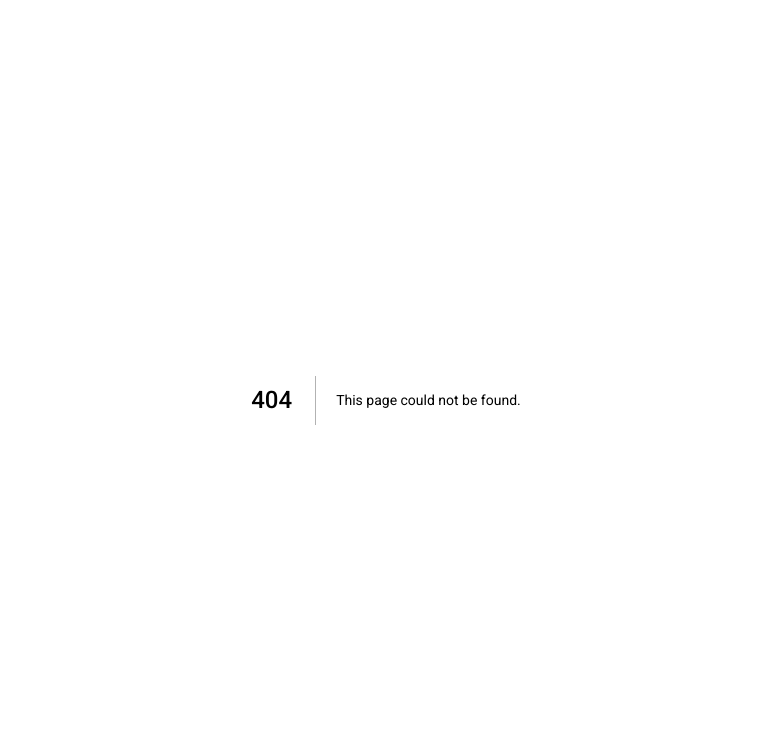
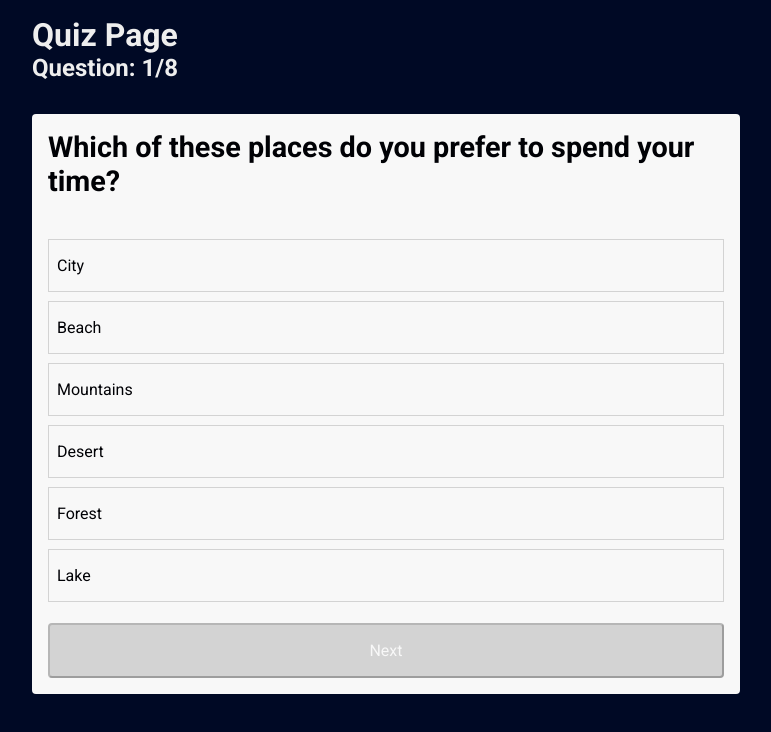
Before and after one commit to qwheadstarter/pop-plan, a Next.js app: page /quiz in a window 1280 px wide. Before the commit this address had no page. Shown: the top 732 px of the page, without its empty margins (254-1025 px from the left). Built offline with nearby package versions, Linux system fonts and the light colour scheme.

Commit message:
created a data sheet for multiple choice questions for the quiz

```diff
--- a/app/globals.css
+++ b/app/globals.css
@@ -6,3 +6,74 @@
   margin: 0;
   font-family: "Roboto", sans-serif;
 }
+
+html, body {
+  overflow-x: hidden;
+  background-color: #000925;
+}
+
+main {
+  padding: 1rem;
+}
+
+h1, h2 {
+  color: #eee;
+}
+
+h3 {
+  padding-bottom: 2rem;
+  color: #000105;
+  font-size: 1.8rem;
+}
+
+button {
+  padding: 16px 8px;
+  width: 100%;
+  margin-top: 12px;
+  font-size: 1rem;
+  border-radius: 4px;
+  cursor: pointer;
+  background-color: #808080;
+  color: #f8f8f8;
+}
+
+.btn-disabled {
+  background-color: lightgray;
+}
+
+li {
+  list-style-type: none;
+  cursor: pointer;
+  margin: 9px 0;
+  padding: 16px 8px;
+  color: #000105;
+  border: 1px solid lightgray;
+}
+
+.li-hover:hover {
+  background-color: #d8d8d8;
+  columns: #fff;
+}
+
+.li-selected {
+  color: #fff;
+  background-color: #000925;
+}
+
+.container {
+  max-width: 740px;
+  width: 100%;
+  margin: auto;
+  padding: 1rem;
+}
+
+.quiz-container {
+  background-color: #f8f8f8;
+  padding: 1rem;
+  margin-top: 2rem;
+  border-radius: 4px;
+}
+
+.container p {
+  padding: 8px 0;
+}
--- a/app/page.js
+++ b/app/page.js
@@ -166,7 +166,7 @@ export default function Home() {
             }}
             href="/generate"
           >
-            Get Started
+            Make a profile
           </Button>
         </Box>
       </section>
--- /dev/null
+++ b/app/quiz/page.jsx
@@ -0,0 +1,80 @@
+/* eslint-disable react-hooks/rules-of-hooks */
+'use client';
+import React, { useState } from 'react';
+import { quiz } from '/data.js';
+
+const page = () => {
+    const [activeQuestion, setActiveQuestion] = useState(0);
+    const [selectedAnswerIndex, setSelectedAnswerIndex] = useState(null);
+    const [showResult, setShowResult] = useState(false);
+    const [answersGiven, setAnswersGiven] = useState([]);
+
+    const { questions } = quiz;
+    const { question, answers } = questions[activeQuestion];
+
+    // Record the selected answer
+    const onAnswerSelected = (answer, idx) => {
+        setSelectedAnswerIndex(idx);
+        setAnswersGiven((prev) => [...prev, answer]);
+    };
+
+    // Increment to next question
+    const nextQuestion = () => {
+        setSelectedAnswerIndex(null);
+        if (activeQuestion !== questions.length - 1) {
+        setActiveQuestion((prev) => prev + 1);
+        } else {
+        setActiveQuestion(0);
+        setShowResult(true);
+        }
+    };
+
+    return (
+        <div className='container'>
+        <h1>Quiz Page</h1>
+        <div>
+            <h2>
+            Question: {activeQuestion + 1}
+            <span>/{questions.length}</span>
+            </h2>
+        </div>
+        <div>
+            {!showResult ? (
+            <div className='quiz-container'>
+                <h3>{questions[activeQuestion].question}</h3>
+                {answers.map((answer, idx) => (
+                <li
+                    key={idx}
+                    onClick={() => onAnswerSelected(answer, idx)}
+                    className={
+                    selectedAnswerIndex === idx ? 'li-selected' : 'li-hover'
+                    }
+                >
+                    <span>{answer}</span>
+                </li>
+                ))}
+                <button
+                onClick={nextQuestion}
+                className={selectedAnswerIndex !== null ? 'btn' : 'btn-disabled'}
+                disabled={selectedAnswerIndex === null}
+                >
+                {activeQuestion === questions.length - 1 ? 'Finish' : 'Next'}
+                </button>
+            </div>
+            ) : (
+            <div className='quiz-container'>
+                <h3>Your Answers</h3>
+                {answersGiven.map((answer, idx) => (
+                <p key={idx}>
+                    Question {idx + 1}: <span>{answer}</span>
+                </p>
+                ))}
+                <button onClick={() => window.location.reload()}>Restart</button>
+            </div>
+            )}
+        </div>
+        </div>
+    );
+};
+
+export default page;
--- /dev/null
+++ b/data.js
@@ -0,0 +1,45 @@
+export const quiz = {
+    totalQuestions: 8,
+    questions: [
+        {
+            id: 1,
+            question: 'Which of these places do you prefer to spend your time?',
+            answers: ['City', 'Beach', 'Mountains', 'Desert', 'Forest', 'Lake'],
+        },
+        {
+            id: 2,
+            question: 'What type of activities do you enjoy the most?',
+            answers: ['Outdoor adventures', 'Reading or writing', 'Socializing with friends', 'Cooking or baking', 'Crafting or DIY projects', 'Watching movies or series'],
+        },
+        {
+            id: 3,
+            question: 'Which of these best describes your ideal weekend?',
+            answers: ['Exploring new places', 'Relaxing at home', 'Attending events or parties', 'Engaging in a hobby', 'Spending time with family', 'Trying new foods or restaurants'],
+        },
+        {
+            id: 4,
+            question: 'How do you prefer to start your day off?',
+            answers: ['Sleeping in', 'Going for a morning walk', 'Enjoying a cup of coffee or tea', 'Reading a book or the news', 'Exercising', 'Planning your day ahead'],
+        },
+        {
+            id: 5,
+            question: 'What kind of social settings do you feel most comfortable in?',
+            answers: ['Large gatherings or parties', 'Small get-togethers with close friends', 'One-on-one conversations', 'Being alone or with family', 'Outdoor group activities', 'Networking events or professional settings'],
+        },
+        {
+            id: 6,
+            question: 'Which of these creative activities would you most likely engage in?',
+            answers: ['Painting or drawing', 'Writing or journaling', 'Playing music or singing', 'Crafting or DIY projects', 'Photography or videography', 'Cooking or baking'],
+        },
+        {
+            id: 7,
+            question: 'When choosing a vacation, which of these is most important to you?',
+            answers: ['Relaxation', 'Adventure', 'Cultural experiences', 'Trying new foods', 'Learning something new', 'Socializing and meeting new people'],
+        },
+        {
+            id: 8,
+            question: 'How do you prefer to unwind after a long day?',
+            answers: ['Reading a book', 'Watching TV or movies', 'Exercising or yoga', 'Cooking a nice meal', 'Spending time with friends or family', 'Taking a bath or practicing self-care'],
+        },
+    ],
+};
```
Also changed, not shown: components/header.js (+8 -1 lines), 1 other file (tests, documents, lock files or other folders).
